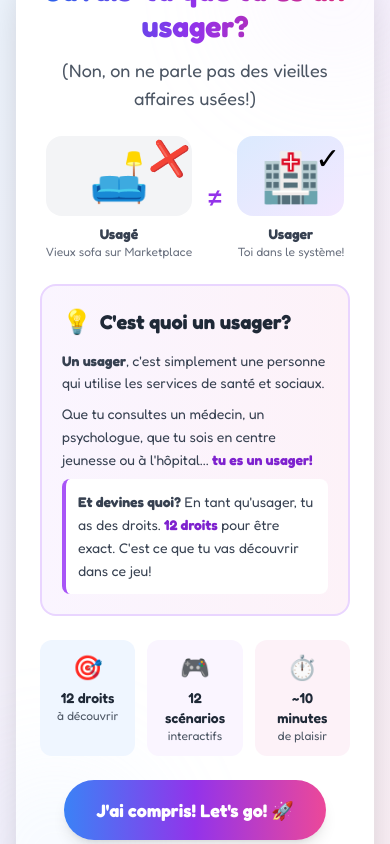
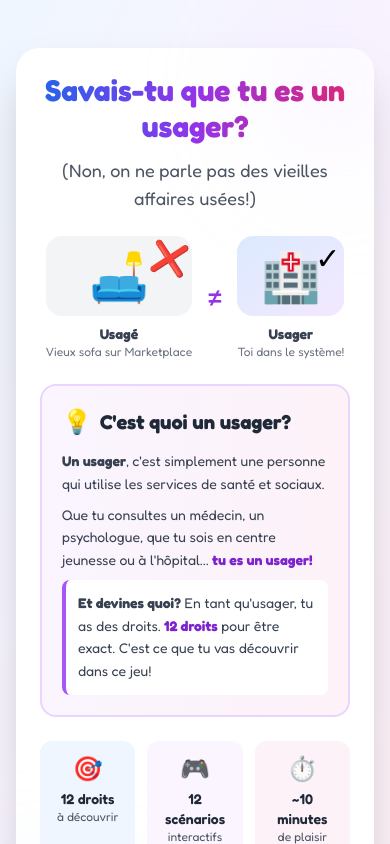
Before and after one commit to satozen/droles-de-droits, a Next.js app: page /jeu in a window 390 px wide. Shown: the top 844 px of the page. Built offline with nearby package versions, Linux system fonts and the light colour scheme.

Commit message:
Fix: Améliore le scroll et la navigation mobile de l'intro usager

```diff
--- a/components/IntroUsager.tsx
+++ b/components/IntroUsager.tsx
@@ -9,12 +9,13 @@ interface IntroUsagerProps {
 
 export default function IntroUsager({ onComplete }: IntroUsagerProps) {
   return (
-    <div className="fixed inset-0 bg-gradient-to-br from-blue-50 via-purple-50 to-pink-50 z-50 flex items-center justify-center p-4 overflow-y-auto">
-      <motion.div
-        initial={{ opacity: 0, scale: 0.9 }}
-        animate={{ opacity: 1, scale: 1 }}
-        className="max-w-3xl w-full bg-white rounded-3xl shadow-2xl p-6 md:p-10 relative my-8"
-      >
+    <div className="fixed inset-0 bg-gradient-to-br from-blue-50 via-purple-50 to-pink-50 z-50 overflow-y-auto">
+      <div className="min-h-screen flex items-start justify-center p-4 py-8 md:py-12">
+        <motion.div
+          initial={{ opacity: 0, scale: 0.9 }}
+          animate={{ opacity: 1, scale: 1 }}
+          className="max-w-3xl w-full bg-white rounded-3xl shadow-2xl p-6 md:p-10 relative my-4"
+        >
         {/* Éléments décoratifs */}
         <div className="absolute -top-10 -right-10 w-40 h-40 bg-purple-200 rounded-full opacity-20 blur-3xl" />
         <div className="absolute -bottom-10 -left-10 w-40 h-40 bg-blue-200 rounded-full opacity-20 blur-3xl" />
@@ -137,7 +138,8 @@ export default function IntroUsager({ onComplete }: IntroUsagerProps) {
             </p>
           </motion.div>
         </div>
-      </motion.div>
+        </motion.div>
+      </div>
     </div>
   )
 }
```
